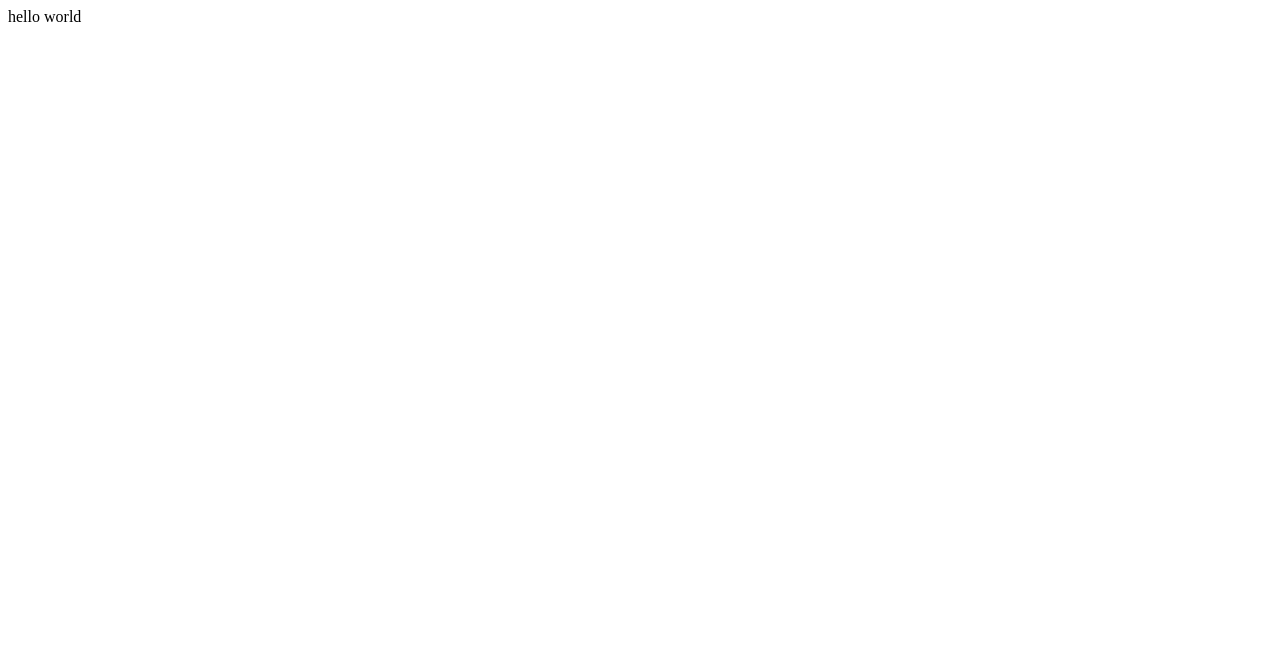
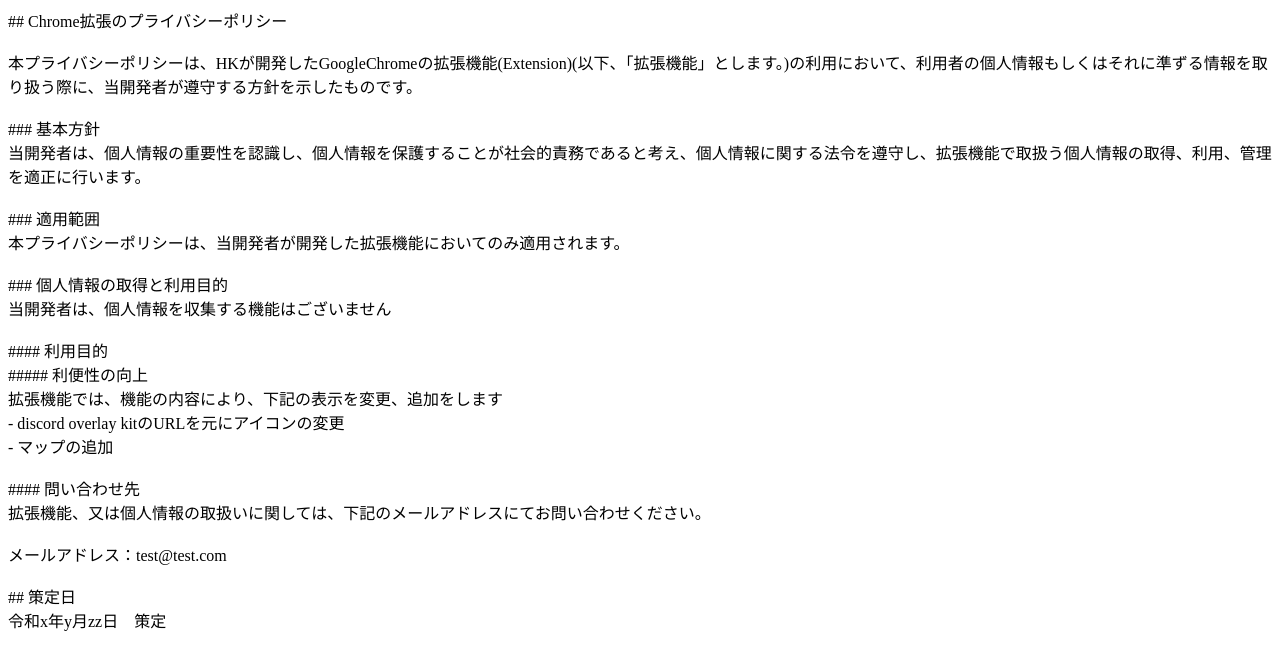
Before and after one commit to hrtkj/hrtkj.github.io, a plain HTML site: page index.html in a window 1280 px wide. Drawn offline with Linux system fonts and the light colour scheme.

Commit message:
Add files via upload

```diff
--- a/index.html
+++ b/index.html
@@ -7,7 +7,15 @@
 </head>
 
 <body>
-    hello world
+    ## Chrome拡張のプライバシーポリシー<br>
+    <br> 本プライバシーポリシーは、HKが開発したGoogleChromeの拡張機能(Extension)(以下、「拡張機能」とします。)の利用において、利用者の個人情報もしくはそれに準ずる情報を取り扱う際に、当開発者が遵守する方針を示したものです。
+    <br>
+    <br> ### 基本方針<br>当開発者は、個人情報の重要性を認識し、個人情報を保護することが社会的責務であると考え、個人情報に関する法令を遵守し、拡張機能で取扱う個人情報の取得、利用、管理を適正に行います。
+    <br>
+    <br>### 適用範囲
+    <br>本プライバシーポリシーは、当開発者が開発した拡張機能においてのみ適用されます。<br><br>### 個人情報の取得と利用目的<br>当開発者は、個人情報を収集する機能はございません<br><br>#### 利用目的<br>##### 利便性の向上<br>拡張機能では、機能の内容により、下記の表示を変更、追加をします<br>- discord overlay kitのURLを元にアイコンの変更<br>- マップの追加<br><br>#### 問い合わせ先<br>拡張機能、又は個人情報の取扱いに関しては、下記のメールアドレスにてお問い合わせください。<br><br>メールアドレス：test@test.com<br><br>##
+    策定日
+    <br>令和x年y月zz日　策定
 
 </body>
 
```
